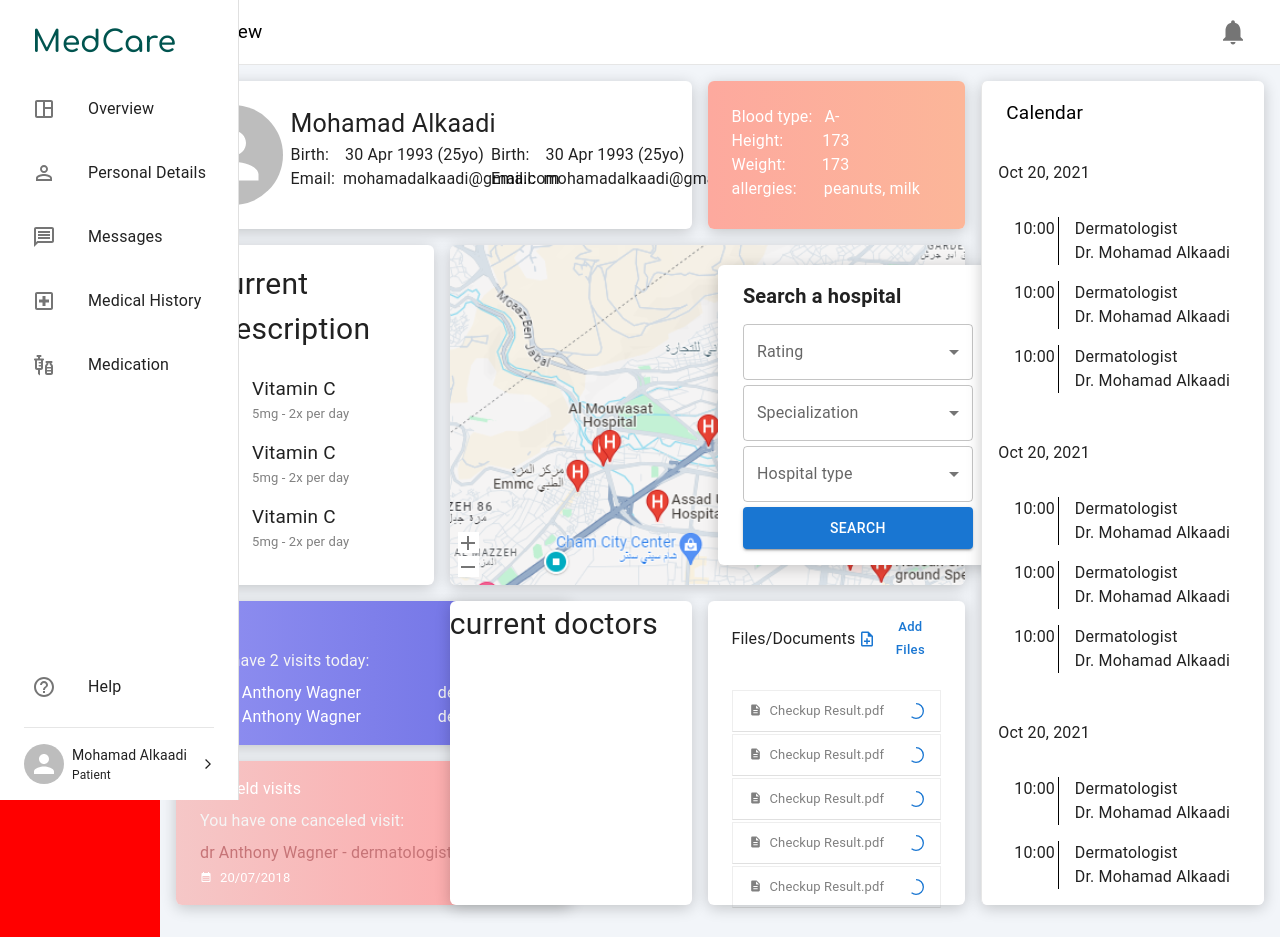
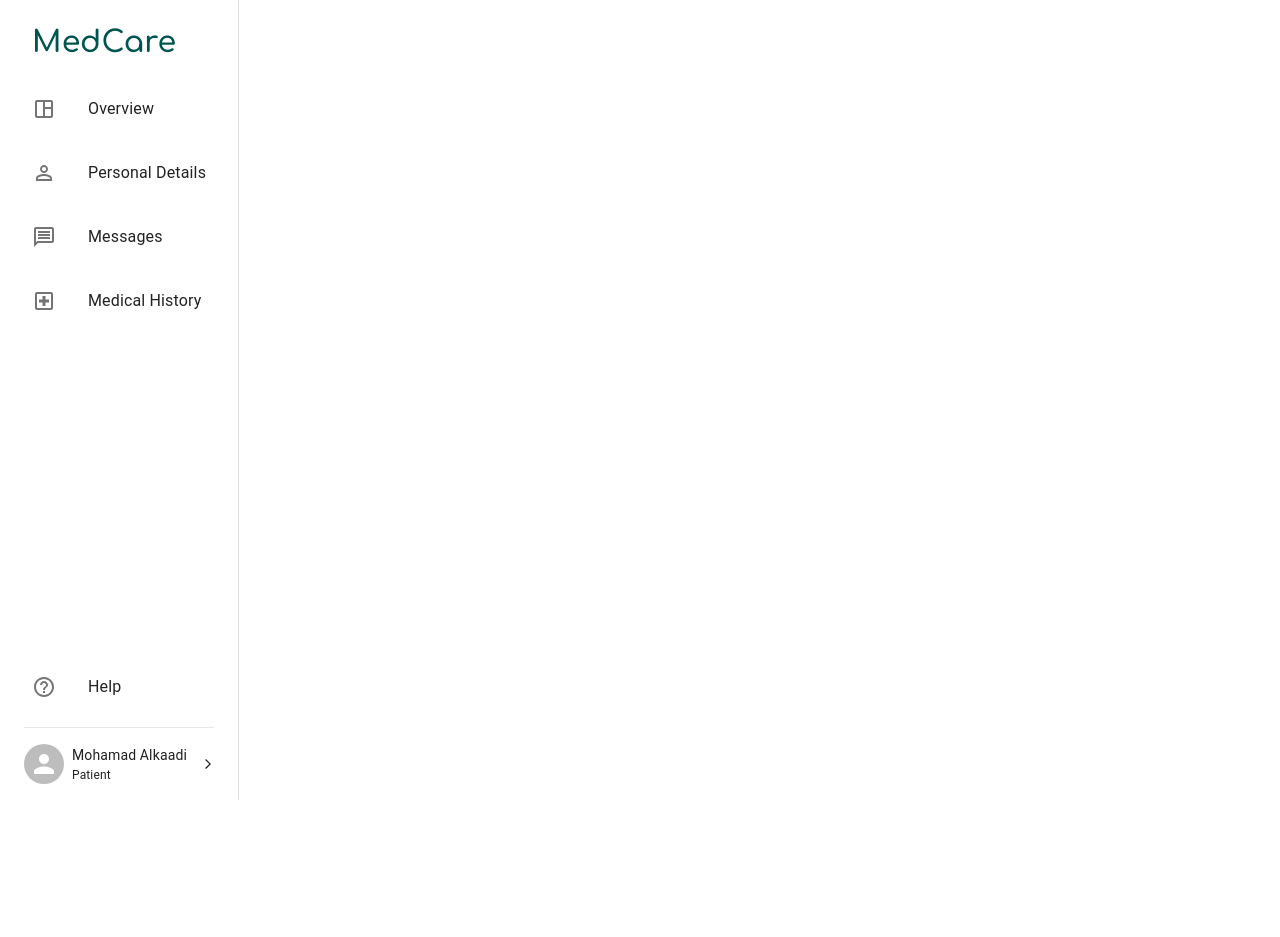
Before and after one commit to mohamad-alkaadi/newMedCare, a React (Vite) app in the folder frontend/medcare/: page / in a window 1280 px wide. After the commit the page ends 800 px from the top, so only its background shows below. Built offline with nearby package versions, Linux system fonts and the light colour scheme.

Commit message:
updates to drawer and personal

```diff
--- a/frontend/medcare/src/pages/afterlogin/AfterLogin.jsx
+++ b/frontend/medcare/src/pages/afterlogin/AfterLogin.jsx
@@ -16,7 +16,7 @@ const AfterLogin = () => {
         </Grid>
         <Grid item xs={14}>
           {/* <Personal /> */}
-          <Overview />
+          {/* <Overview /> */}
           {/* <History /> */}
         </Grid>
       </Grid>
--- a/frontend/medcare/src/pages/afterlogin/components/PrimaryDrawer.jsx
+++ b/frontend/medcare/src/pages/afterlogin/components/PrimaryDrawer.jsx
@@ -30,6 +30,7 @@ import HelpIcon from "@mui/icons-material/Help"
 import ArrowForwardIosOutlinedIcon from "@mui/icons-material/ArrowForwardIosOutlined"
 import ArrowBackIosOutlinedIcon from "@mui/icons-material/ArrowBackIosOutlined"
 import tempimg from "../../../assets/temp.jpg"
+
 const PrimaryDrawer = () => {
   const [highlight, setHighlight] = useState(false)
   const [anchorEl, setAnchorEl] = React.useState(null)
@@ -107,15 +108,6 @@ const PrimaryDrawer = () => {
               <ListItemText primary="Medical History" />
             </ListItemButton>
           </ListItem>
-
-          <ListItem>
-            <ListItemButton>
-              <ListItemIcon>
-                {!highlight ? <VaccinesOutlinedIcon /> : <VaccinesIcon />}
-              </ListItemIcon>
-              <ListItemText primary="Medication" />
-            </ListItemButton>
-          </ListItem>
         </List>
         <List>
           <ListItem>
--- a/frontend/medcare/src/pages/afterlogin/overview/components/OverCardOne.jsx
+++ b/frontend/medcare/src/pages/afterlogin/overview/components/OverCardOne.jsx
@@ -37,7 +37,9 @@ const OverCardOne = () => {
       >
         <Grid container columns={12}>
           <Grid item xs={12}>
-            <Typography sx={{ fontSize: 25 }}>Mohamad Alkaadi</Typography>
+            <Typography sx={{ fontSize: 25, mb: "1px" }}>
+              Mohamad Alkaadi
+            </Typography>
           </Grid>
 
           <Grid item xs={6}>
--- a/frontend/medcare/src/pages/afterlogin/personal/Personal.jsx
+++ b/frontend/medcare/src/pages/afterlogin/personal/Personal.jsx
@@ -34,7 +34,29 @@ const Personal = () => {
     <Box sx={{ backgroundColor: "#f2f5f9", pb: 5 }}>
       <PrimaryAppBar activePage={activePage} setActivePage={setActivePage} />
       <Grid container columns={15} sx={{ pt: 2, p: 2 }}>
-        <CardOne info={info} />
+        <Grid
+          sx={{
+            border: "1px solid #e6e6e6",
+            pb: 2,
+            borderRadius: 2,
+            backgroundColor: "white",
+            boxShadow: "0px 3px 15px rgba(0, 0, 0, 0.2)",
+          }}
+          item
+          xs={3}
+        >
+          <CardOne info={info} />
+        </Grid>
+        <Grid
+          item
+          xs={7}
+          sx={{
+            pr: 2,
+            pl: 2,
+          }}
+        >
+          <CardTwo info={info} />
+        </Grid>
         <Grid
           item
           xs={5}
--- a/frontend/medcare/src/pages/afterlogin/personal/components/CardOne.jsx
+++ b/frontend/medcare/src/pages/afterlogin/personal/components/CardOne.jsx
@@ -5,19 +5,6 @@ import hello from "../../../../assets/temp.jpg"
 
 const CardOne = ({ info }) => {
   return (
-    <Grid item xs={10}>
-      <Grid container columns={11} sx={{ pr: 2 }}>
-        <Grid
-          sx={{
-            border: "1px solid #e6e6e6",
-            pb: 2,
-            borderRadius: 2,
-            backgroundColor: "white",
-            boxShadow: "0px 3px 15px rgba(0, 0, 0, 0.2)",
-          }}
-          item
-          xs={3}
-        >
     <Grid container columns={6}>
       <Grid
         item
@@ -30,11 +17,7 @@ const CardOne = ({ info }) => {
           pb: 4,
         }}
       >
-              <Avatar
-                sx={{ width: 100, height: 100 }}
-                alt="big pic"
-                src={hello}
-              />
+        <Avatar sx={{ width: 100, height: 100 }} alt="big pic" src={hello} />
       </Grid>
       <Grid
         item
@@ -82,12 +65,7 @@ const CardOne = ({ info }) => {
             Update info
           </Button>
         </Grid>
-              <Grid
-                container
-                columns={6}
-                alignItems="center"
-                justifyContent="center"
-              >
+        <Grid container columns={6} alignItems="center" justifyContent="center">
           <Button
             variant="outlined"
             sx={{ color: "black", border: "1px solid #e6e6e6" }}
@@ -97,22 +75,6 @@ const CardOne = ({ info }) => {
         </Grid>
       </Grid>
     </Grid>
-        </Grid>
-        <Grid
-          item
-          xs={8}
-          sx={{
-            border: "1px solid #e6e6e6",
-            pb: 2,
-            borderRadius: 2,
-            backgroundColor: "white",
-            boxShadow: "0px 3px 15px rgba(0, 0, 0, 0.2)",
-          }}
-        >
-          <CardTwo info={info} />
-        </Grid>
-      </Grid>
-    </Grid>
   )
 }
 
--- a/frontend/medcare/src/pages/afterlogin/personal/components/CardTwo.jsx
+++ b/frontend/medcare/src/pages/afterlogin/personal/components/CardTwo.jsx
@@ -8,7 +8,21 @@ function capitalizeFirstLetter(str) {
 }
 const CardTwo = ({ info }) => {
   return (
-    <Grid container columns={6} sx={{ pl: 4, pr: 4, pt: 7 }}>
+    <Grid
+      container
+      columns={6}
+      sx={{
+        pl: 4,
+        pr: 4,
+        pt: 7,
+        pb: 10,
+        backgroundColor: "white",
+        boxShadow: "0px 3px 15px rgba(0, 0, 0, 0.2)",
+        borderRadius: 2,
+        border: "1px solid #e6e6e6",
+        height: "375px",
+      }}
+    >
       <Grid item xs={2}>
         <Typography sx={{ width: "200px" }}>Gender</Typography>
         <Typography
```
Lines whose indentation alone changed are shown as unchanged.
